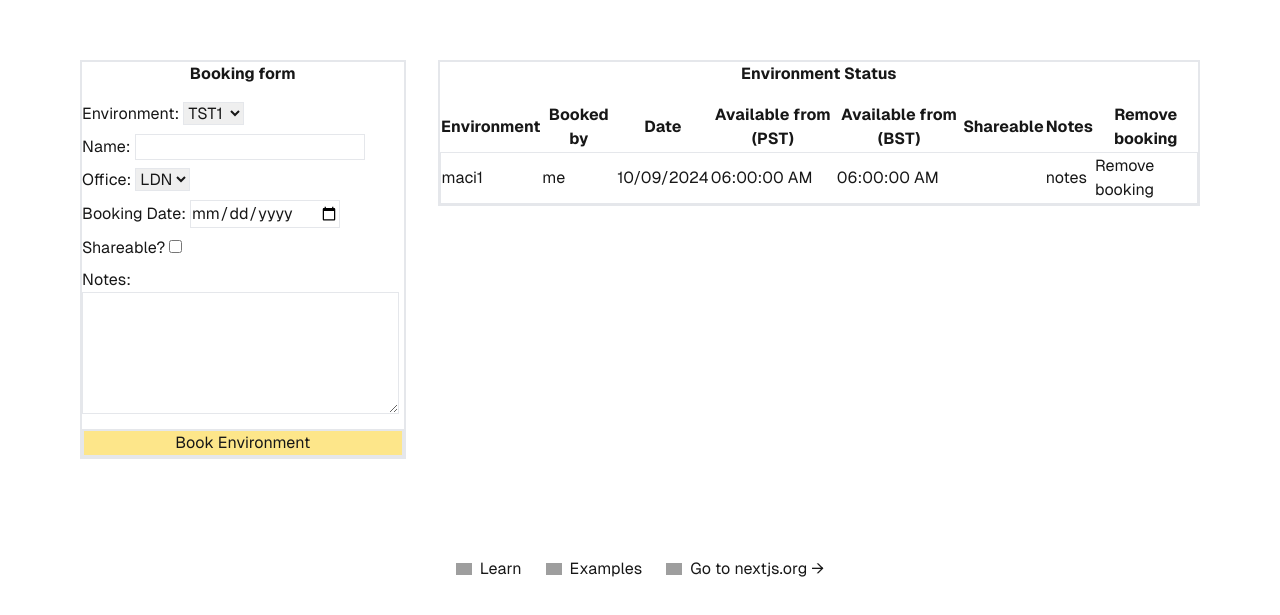
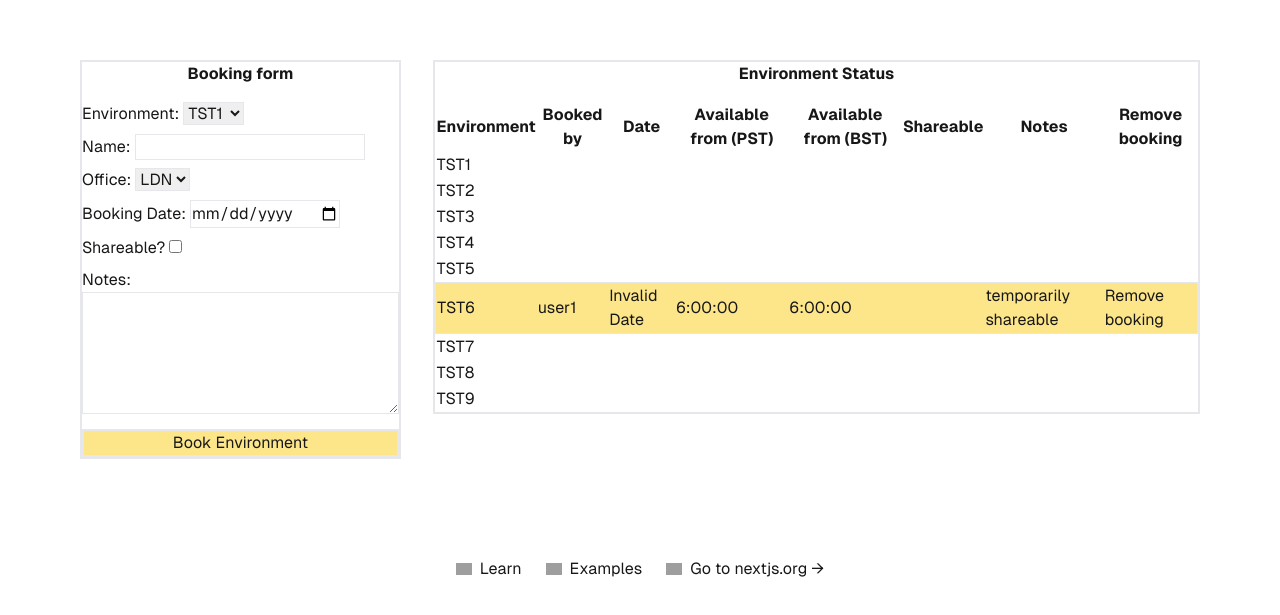
Before and after one commit to TesterSpike/envBooker, a Next.js app: page / in a window 1280 px wide. Shown: the part 141-756 px from the top of the page. Built offline with nearby package versions, Linux system fonts and the light colour scheme; grey boxes are pictures that could not be loaded.

Commit message:
Update environment type and add initial data

```diff
--- a/app/components/environmentStatusRowComponent.tsx
+++ b/app/components/environmentStatusRowComponent.tsx
@@ -2,6 +2,7 @@ import {environmentData} from "@/app/types/environmentData";
 
 const environmentStatusComponent = (rows: environmentData[]) => {
     return rows.map((row) => {
+        if(row.bookingData) {
             const shareable = (row.bookingData.shareable)? 'bg-amber-200 border' : 'border'
             return (
                 <>
@@ -17,6 +18,23 @@ const environmentStatusComponent = (rows: environmentData[]) => {
                     </tr>
                 </>
             )
+        } else {
+           return (
+               <>
+                <tr>
+                    <td>{row.env}</td>
+                    <td></td>
+                    <td></td>
+                    <td></td>
+                    <td></td>
+                    <td></td>
+                    <td></td>
+                    <td></td>
+                </tr>
+            </>
+           );
+        }
+
     });
 }
 
--- a/app/page.tsx
+++ b/app/page.tsx
@@ -4,6 +4,7 @@ import bookingFormComponent from "@/app/components/bookingFormComponent";
 import environmentStatusComponent from "@/app/components/environmentStatusComponent";
 import {useState} from "react";
 import {environmentData} from "@/app/types/environmentData";
+import {initialEnvironmentData} from "@/app/resources/initialEnvironmentData";
 
 const pageClassName = "grid grid-rows-[20px_1fr_20px] items-center justify-items-center min-h-screen p-8 pb-20 gap-16 sm:p-20 font-[family-name:var(--font-geist-sans)]";
 const mainClassName = "flex flex-row gap-8 row-start-2 items-center sm:items-start";
@@ -12,26 +13,8 @@ const tableClassName = "flex gap-4 items-center flex-col sm:flex-col border-2";
 const h2ClassName = "font-bold";
 const footerClassName = "row-start-3 flex gap-6 flex-wrap items-center justify-center";
 
-const wRows: environmentData[] = [{
-  env: "maci1",
-  bookingData: {
-    bookedBy: "me",
-    untilTime: "06:00:00 AM",
-    shareable: false,
-    notes: "notes",
-    bookingDate: new Date().toISOString(),
-  },
-  metadata: {
-    frontendUrls: {
-      feName: "FE",
-      url: "https://localhost:8080"
-    },
-    configManagerUrl: "https://localhost:8080"
-  }
-}];
-
 export default function Home() {
-  const [environmentRows] = useState<environmentData[]>(wRows);
+  const [environmentRows] = useState<environmentData[]>(initialEnvironmentData);
 
   return (
     <div className={pageClassName}>
--- /dev/null
+++ b/app/resources/initialEnvironmentData.ts
@@ -0,0 +1,101 @@
+import {environmentData} from "@/app/types/environmentData";
+
+export const initialEnvironmentData: environmentData[] = [
+    {
+        env: "TST1",
+        metadata: {
+            frontendUrls: {
+                feName: "FE",
+                url: "https://localhost:8080"
+            },
+            configManagerUrl: "https://localhost:8080"
+        }
+    },
+    {
+        env: "TST2",
+        metadata: {
+            frontendUrls: {
+                feName: "FE",
+                url: "https://localhost:8080"
+            },
+            configManagerUrl: "https://localhost:8080"
+        }
+    },
+    {
+        env: "TST3",
+        metadata: {
+            frontendUrls: {
+                feName: "FE",
+                url: "https://localhost:8080"
+            },
+            configManagerUrl: "https://localhost:8080"
+        }
+    },
+    {
+        env: "TST4",
+        metadata: {
+            frontendUrls: {
+                feName: "FE",
+                url: "https://localhost:8080"
+            },
+            configManagerUrl: "https://localhost:8080"
+        }
+    },
+    {
+        env: "TST5",
+        metadata: {
+            frontendUrls: {
+                feName: "FE",
+                url: "https://localhost:8080"
+            },
+            configManagerUrl: "https://localhost:8080"
+        }
+    },
+    {
+        env: "TST6",
+        metadata: {
+            frontendUrls: {
+                feName: "FE",
+                url: "https://localhost:8080"
+            },
+            configManagerUrl: "https://localhost:8080"
+        },
+        bookingData: {
+            bookedBy: "user1",
+            bookingDate: "30/09/2024",
+            untilTime: "6:00:00",
+            shareable:true,
+            notes:"temporarily shareable"
+        }
+    },
+    {
+        env: "TST7",
+        metadata: {
+            frontendUrls: {
+                feName: "FE",
+                url: "https://localhost:8080"
+            },
+            configManagerUrl: "https://localhost:8080"
+        }
+    },
+    {
+        env: "TST8",
+        metadata: {
+            frontendUrls: {
+                feName: "FE",
+                url: "https://localhost:8080"
+            },
+            configManagerUrl: "https://localhost:8080"
+        }
+    },
+    {
+        env: "TST9",
+        metadata: {
+            frontendUrls: {
+                feName: "FE",
+                url: "https://localhost:8080"
+            },
+            configManagerUrl: "https://localhost:8080"
+        }
+    }
+];
--- a/app/types/environmentData.ts
+++ b/app/types/environmentData.ts
@@ -4,5 +4,5 @@ import {environmentMetadata} from "@/app/types/environmentMetadata";
 export type environmentData = {
     env: string;
     metadata: environmentMetadata;
-    bookingData: environmentBookingData;
+    bookingData?: environmentBookingData;
 };
```
Lines whose indentation alone changed are shown as unchanged.
